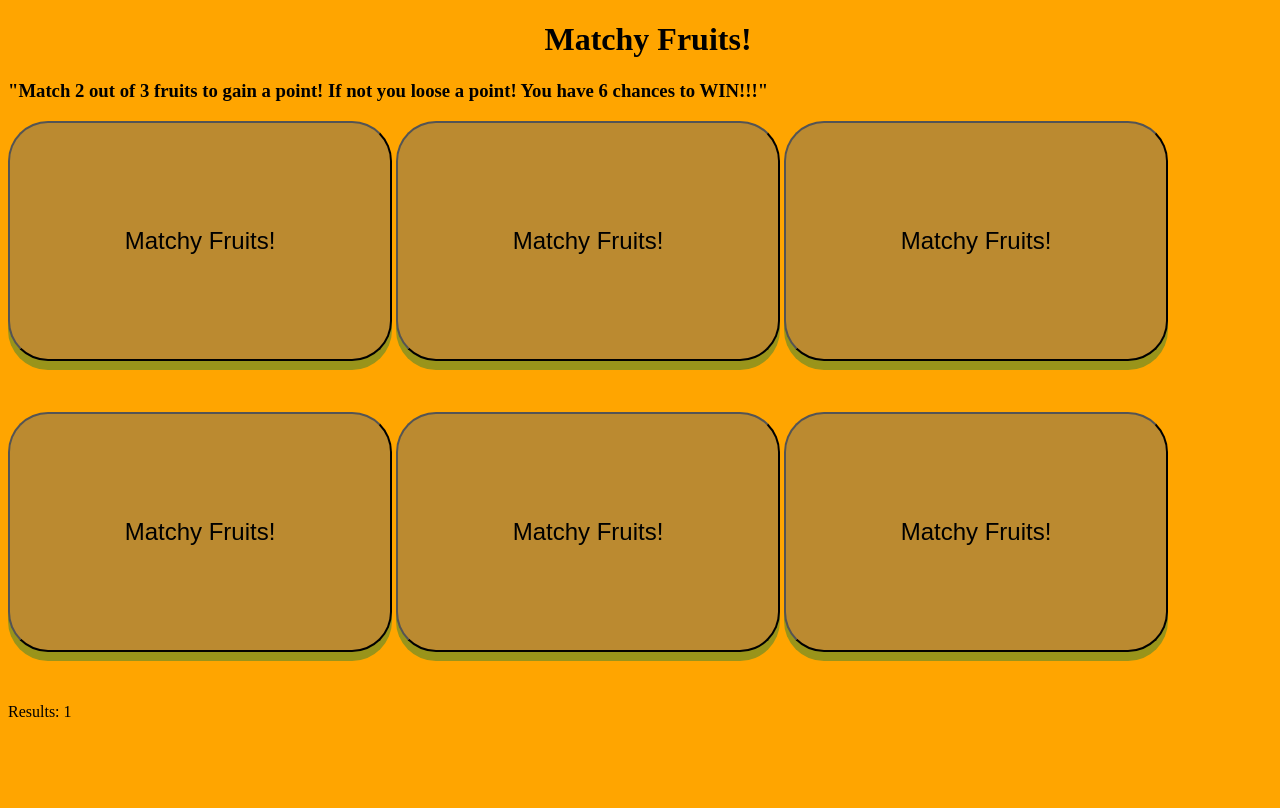
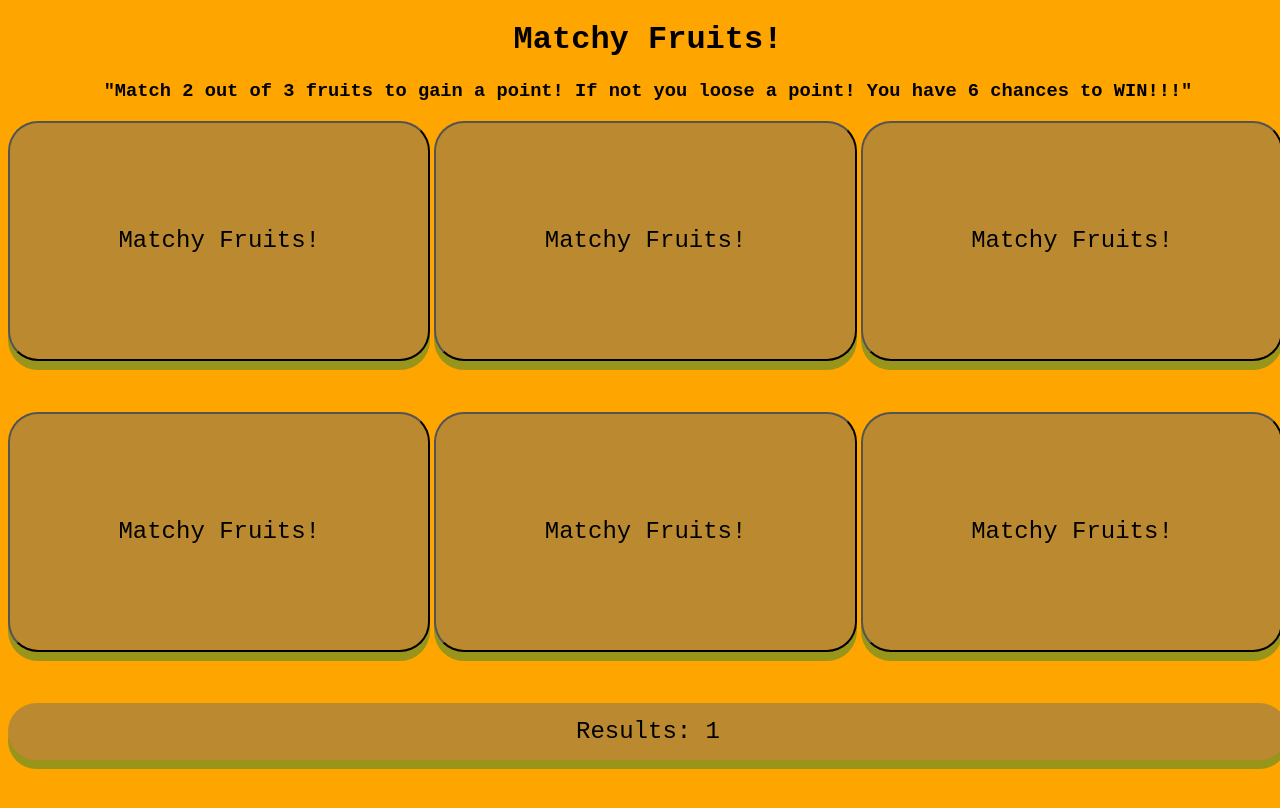
Before and after one commit to 7ommyBoy/fruitGame, a plain HTML site: page index.html in a window 1280 px wide. Drawn offline with Linux system fonts and the light colour scheme.

Commit message:
Update style.css

```diff
--- a/style.css
+++ b/style.css
@@ -7,7 +7,39 @@ html, body {
 
 button {
   height: 30%;
-  width: 30%;
+  width: 33%;
+  background-color: #bb8a30;
+  padding: 15px 100px;
+  font-size: 24px;
+  text-align: center;
+  cursor: pointer;
+  outline: none;
+  border: hover;
+  border-radius: 30px;
+  box-shadow: 0 9px #99941a;
+  margin-bottom: 4%;
+  font-family: "Brush Script MT", "Fantasy", monospace;
+
+
+}
+
+
+
+h1 {
+  text-align: center;
+  text-decoration: #537897 ;
+  font-family: "Brush Script MT", "Fantasy", monospace;
+
+
+}
+
+h3 {
+    text-align: center;
+    font-family: "Brush Script MT", "Fantasy", monospace;
+}
+
+
+.boxed {
   background-color: #bb8a30;
   padding: 15px 25px;
   font-size: 24px;
@@ -18,12 +50,7 @@ button {
   border-radius: 40px;
   box-shadow: 0 9px #99941a;
   margin-bottom: 4%;
+  font-family: "Brush Script MT", "Fantasy", monospace;
+
 
 }
-
-
-
-h1 {
-  text-align: center;
-  text-decoration: #537897 ;
-}
```
